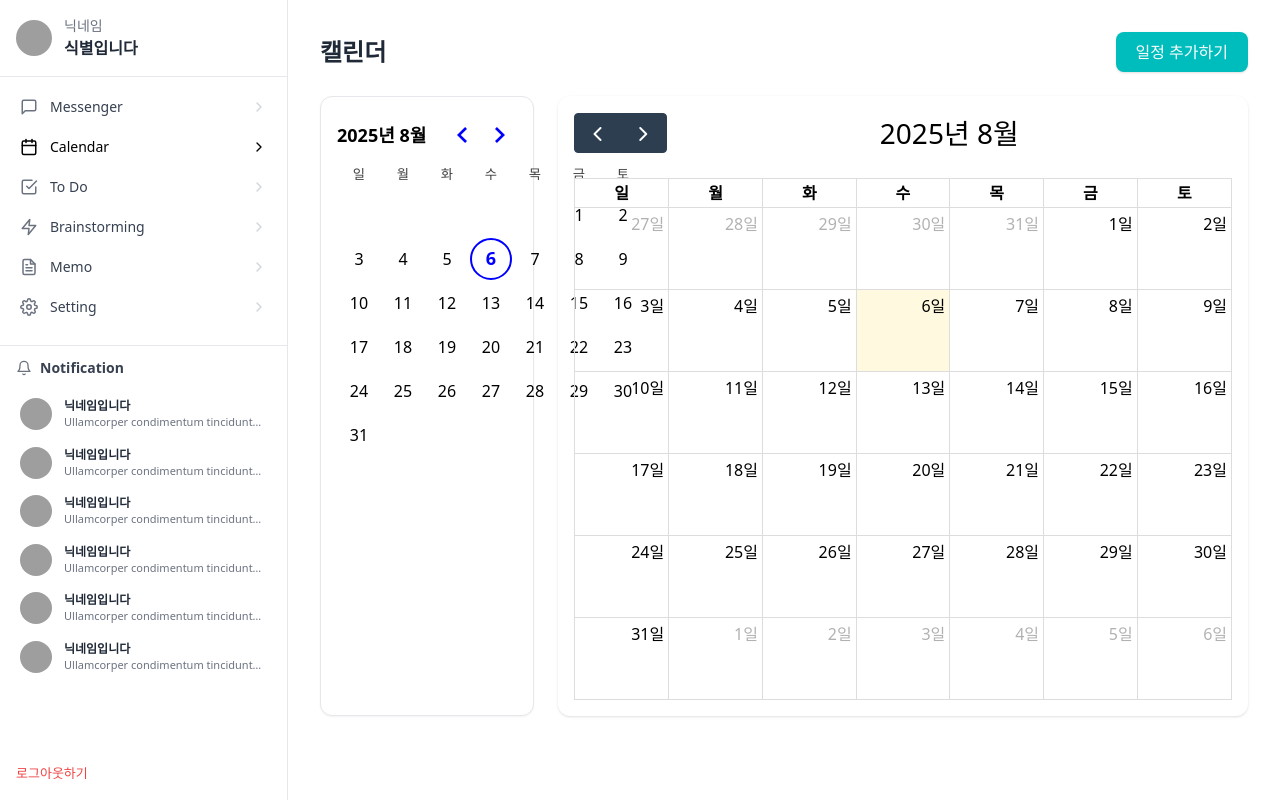
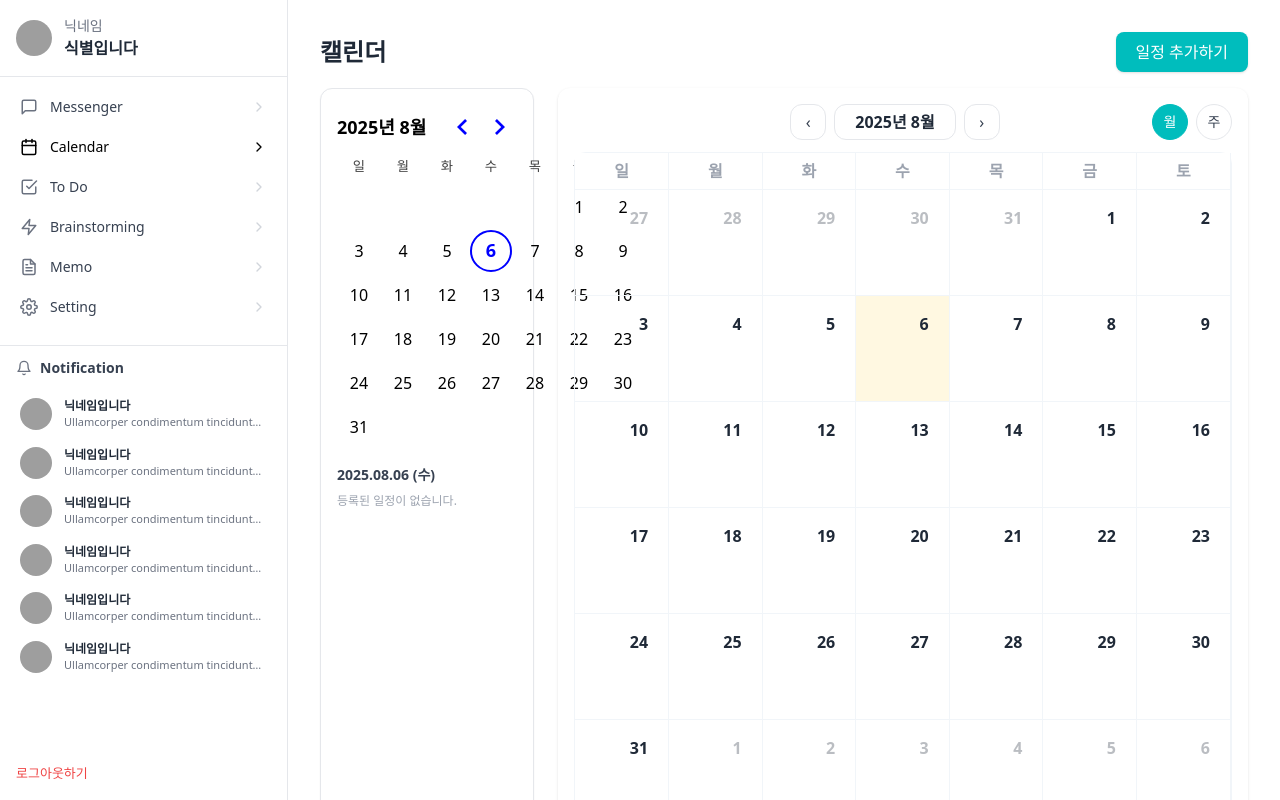
Before and after one commit to CoralTask/frontend, a React (Vite) app: page /main in a window 1280 px wide. Built offline with nearby package versions, Linux system fonts and the light colour scheme; grey boxes are pictures that could not be loaded; a web font is replaced by a local one.

Commit message:
fix : 캘린더 디자인 오류 수정 및 캘린더 간의 기능 수정

```diff
--- a/src/components/MainForm.tsx
+++ b/src/components/MainForm.tsx
@@ -1,108 +1,270 @@
-import { useState } from "react";
+// MainForm.tsx
+import { useMemo, useRef, useState } from "react";
 import FullCalendar from "@fullcalendar/react";
 import dayGridPlugin from "@fullcalendar/daygrid";
-import interactionPlugin from "@fullcalendar/interaction";
+import interactionPlugin, { type DateClickArg } from "@fullcalendar/interaction";
+import type { DatesSetArg, DayCellContentArg } from "@fullcalendar/core";
 import { DayPicker } from "react-day-picker";
 import "react-day-picker/dist/style.css";
 import "@fullcalendar/daygrid/index.cjs";
 import { ko } from "date-fns/locale";
+import { format, isSameDay, parseISO, isWithinInterval } from "date-fns";
 import Sidebar from "./Sidebar";
 
+type ViewMode = "month" | "week";
+
+type EventItem = {
+  title: string;
+  start: string;
+  end?: string; // FullCalendar end는 exclusive
+  color: string;
+};
+
 const MainForm = () => {
+  const calendarRef = useRef<FullCalendar | null>(null);
   const [selectedDate, setSelectedDate] = useState<Date | undefined>(new Date());
+  const [month, setMonth] = useState<Date>(new Date());
+  const [viewMode, setViewMode] = useState<ViewMode>("month");
+  const [currentTitle, setCurrentTitle] = useState<string>(
+    format(new Date(), "yyyy년 M월", { locale: ko })
+  );
 
-  const events = [
-    {
-      title: "Scelerisque mauris",
-      start: "2025-05-05",
-      color: "#f8a5c2", // 분홍
-    },
-    {
-      title: "Convallis egestas in aliquet",
-      start: "2025-05-05",
-      end: "2025-05-08",
-      color: "#b2bec3", // 회색
-    },
-    {
-      title: "Fringilla arcu donec",
-      start: "2025-05-15",
-      color: "#ff7675", // 빨강
-    },
-    {
-      title: "Turpis venenatis bibendum",
-      start: "2025-05-18",
-      color: "#2d3436", // 블랙
-    },
-    {
-      title: "Nibh",
-      start: "2025-05-23",
-      color: "#81ecec", // 민트
-    },
+  const events: EventItem[] = [
+    { title: "Scelerisque mauris", start: "2025-05-05", color: "#5ccac2" },
+    { title: "Convallis egestas in aliquet", start: "2025-05-05", end: "2025-05-08", color: "#a9afb7" },
+    { title: "Fringilla arcu donec", start: "2025-05-15", color: "#f1726a" },
+    { title: "Turpis venenatis bibendum", start: "2025-05-18", color: "#2d3436" },
+    { title: "Nibh", start: "2025-05-23", color: "#81ecec" },
   ];
+
+  const selectedDayEvents = useMemo(() => {
+    if (!selectedDate) return [];
+    return events.filter((e) => {
+      const s = parseISO(e.start);
+      if (e.end) {
+        const endInclusive = new Date(parseISO(e.end));
+        endInclusive.setDate(endInclusive.getDate() - 1);
+        return isWithinInterval(selectedDate, { start: s, end: endInclusive });
+      }
+      return isSameDay(s, selectedDate);
+    });
+  }, [selectedDate, events]);
+
+  const goPrev = () => calendarRef.current?.getApi().prev();
+  const goNext = () => calendarRef.current?.getApi().next();
+
+  const changeView = (mode: ViewMode) => {
+    setViewMode(mode);
+    const api = calendarRef.current?.getApi();
+    if (!api) return;
+    api.changeView(mode === "month" ? "dayGridMonth" : "dayGridWeek");
+  };
+
+  const onDatesSet = (_: DatesSetArg) => {
+    const date = calendarRef.current?.getApi().getDate() ?? new Date();
+    setCurrentTitle(format(date, "yyyy년 M월", { locale: ko }));
+  };
+
+const onDateClick = (info: DateClickArg) => {
+  setSelectedDate(info.date);
+  setMonth(info.date);
+};
 
   return (
     <div className="flex h-screen bg-white">
-      {/* 사이드바 */}
       <Sidebar active="Calendar" />
 
-      {/* 메인 콘텐츠 */}
-      <main className="flex-1 p-8 bg-white overflow-y-auto">
-        {/* 상단 헤더 */}
-        <div className="flex justify-between items-center mb-6">
+      <main className="flex-1 bg-white overflow-y-auto">
+        {/* 페이지 타이틀 + 일정추가 버튼 */}
+        <div className="px-8 pt-8 pb-4 flex items-center justify-between">
           <h2 className="text-2xl font-bold text-gray-800">캘린더</h2>
           <button className="bg-primary-300 text-white px-5 py-2 rounded-lg hover:bg-primary-400 shadow">
             일정 추가하기
           </button>
         </div>
 
-        <div className="grid grid-cols-4 gap-6">
-          {/* 작은 달력 */}
+        <div className="px-8 pb-10 grid grid-cols-4 gap-6">
+          {/* ───────── 작은 달력 카드 ───────── */}
           <div className="col-span-1 bg-white p-4 rounded-xl border shadow-sm">
+
             <DayPicker
               mode="single"
+              month={month}
+              onMonthChange={setMonth}
               selected={selectedDate}
-              onSelect={setSelectedDate}
+              onSelect={(day) => {
+                setSelectedDate(day);
+                if (day) {
+                  const api = calendarRef.current?.getApi();
+                  api?.gotoDate(day);
+                  api?.select(day);
+                  setMonth(day);
+                }
+              }}
               weekStartsOn={0}
               locale={ko}
+              formatters={{
+                formatCaption: (month, options) =>
+                  `${month.getFullYear()}년 ${month.getMonth() + 1}월`,
+              }}
               styles={{
-                caption: { color: "#00bfa5", fontWeight: "bold" },
                 day_selected: {
-                  backgroundColor: "#00bfa5",
-                  color: "white",
+                  outline: "2px solid #00bfa5",
+                  color: "#00bfa5",
+                  backgroundColor: "transparent",
                   borderRadius: "50%",
                 },
                 day_today: {
-                  border: "2px solid #00bfa5",
+                  border: "2px dashed #00bfa5",
                   borderRadius: "50%",
                 },
               }}
             />
+
+
+            {/* 선택 날짜 일정 목록 */}
+            <div className="mt-4">
+              <div className="text-sm text-gray-700 font-semibold mb-2">
+                {selectedDate ? format(selectedDate, "yyyy.MM.dd (eee)", { locale: ko }) : ""}
+              </div>
+              {selectedDayEvents.length === 0 ? (
+                <div className="text-xs text-gray-400">등록된 일정이 없습니다.</div>
+              ) : (
+                <ul className="space-y-1">
+                  {selectedDayEvents.map((e, i) => (
+                    <li key={i} className="flex items-start gap-2">
+                      <span
+                        className="mt-1 inline-block w-2 h-2 rounded-full"
+                        style={{ backgroundColor: e.color }}
+                      />
+                      <span className="text-sm text-gray-700">{e.title}</span>
+                    </li>
+                  ))}
+                </ul>
+              )}
+            </div>
           </div>
 
-          {/* 큰 캘린더 */}
+          {/* ───────── 큰 캘린더 카드 ───────── */}
           <div className="col-span-3 bg-white rounded-xl shadow p-4">
+            {/* 상단: 중앙 pill 네비 + 우측 원형 월/주 토글 */}
+            <div className="flex items-center justify-between mb-3">
+              <div className="w-16" />
+              <div className="flex items-center gap-2">
+                <button
+                  onClick={goPrev}
+                  className="w-9 h-9 rounded-xl border text-gray-700 hover:bg-gray-50"
+                  aria-label="이전"
+                >
+                  ‹
+                </button>
+                <div className="px-5 h-9 rounded-xl border flex items-center font-semibold text-gray-800">
+                  {currentTitle.replace(" ", " ")}
+                </div>
+                <button
+                  onClick={goNext}
+                  className="w-9 h-9 rounded-xl border text-gray-700 hover:bg-gray-50"
+                  aria-label="다음"
+                >
+                  ›
+                </button>
+              </div>
+              <div className="flex items-center gap-2">
+                <button
+                  onClick={() => changeView("month")}
+                  className={[
+                    "w-9 h-9 rounded-full border text-sm",
+                    viewMode === "month"
+                      ? "bg-primary-300 text-white border-primary-300"
+                      : "text-gray-700 hover:bg-gray-50",
+                  ].join(" ")}
+                >
+                  월
+                </button>
+                <button
+                  onClick={() => changeView("week")}
+                  className={[
+                    "w-9 h-9 rounded-full border text-sm",
+                    viewMode === "week"
+                      ? "bg-primary-300 text-white border-primary-300"
+                      : "text-gray-700 hover:bg-gray-50",
+                  ].join(" ")}
+                >
+                  주
+                </button>
+              </div>
+            </div>
+
+            <div className="relative">
+              {/* FullCalendar */}
               <FullCalendar
+                ref={calendarRef as any}
                 plugins={[dayGridPlugin, interactionPlugin]}
                 initialView="dayGridMonth"
                 locale="ko"
+                headerToolbar={false}
                 height="auto"
+                firstDay={0}
                 events={events}
                 selectable
                 editable
+                dayMaxEventRows={3}
+                datesSet={onDatesSet}
+                dateClick={(info: DateClickArg) => onDateClick(info)}
+                dayCellContent={(arg: DayCellContentArg) => {
+                  const type = calendarRef.current?.getApi().view.type ?? "";
+                  const isMonth = type.includes("Month");
+                  const n = arg.date.getDate();
+                  // 월 뷰: 숫자만 간결하게
+                  return { html: `<div class="fc-daygrid-day-number">${isMonth ? `${n}` : `${n}`}</div>` };
+                }}
                 eventDisplay="block"
                 eventTextColor="#fff"
                 eventDidMount={(info) => {
-                info.el.style.borderRadius = "6px";
-                info.el.style.fontSize = "14px";
-                info.el.style.padding = "2px 6px";
-              }}
-              dateClick={(info) => setSelectedDate(new Date(info.dateStr))}
-              headerToolbar={{
-                left: "prev,next",
-                center: "title",
-                right: "",
+                  const el = info.el as HTMLElement;
+                  el.style.borderRadius = "8px";
+                  el.style.fontSize = "13px";
+                  el.style.padding = "4px 8px";
+                  el.style.border = "none";
                 }}
               />
+
+              {/* FullCalendar 스타일 오버라이드(두 번째 스샷처럼) */}
+              <style>{`
+                .fc {
+                  --fc-event-bg-color: transparent;
+                  --fc-today-bg-color: #fff8e1; /* 오늘 연노랑 하이라이트 */
+                }
+                /* 헤더(요일) */
+                .fc .fc-col-header-cell-cushion {
+                  color: #9ca3af;          /* gray-400 */
+                  font-weight: 600;
+                  padding: 6px 0;
+                }
+                /* 아웃라인을 줄이고 더 미니멀하게 */
+                .fc-theme-standard .fc-scrollgrid {
+                  border: 1px solid #f1f5f9; /* slate-100 */
+                  border-radius: 12px;
+                }
+                .fc-theme-standard td,
+                .fc-theme-standard th {
+                  border: 1px solid #f1f5f9;
+                }
+                /* 날짜 숫자 */
+                .fc .fc-daygrid-day-number {
+                  color: #1f2937;          /* gray-800 */
+                  font-weight: 600;
+                  padding: 8px 10px;
+                }
+                /* 이벤트 칩: 배경색을 이벤트 컬러로 */
+                .fc .fc-daygrid-event {
+                  background: var(--event-color, #6b7280);
+                  box-shadow: 0 1px 0 rgba(0,0,0,0.04);
+                }
+                /* 각 이벤트별 색상 적용 */
+                .fc .fc-daygrid-event[style*="background-color"] { background: unset; }
+              `}</style>
+            </div>
           </div>
         </div>
       </main>
```
Lines whose indentation alone changed are shown as unchanged.
